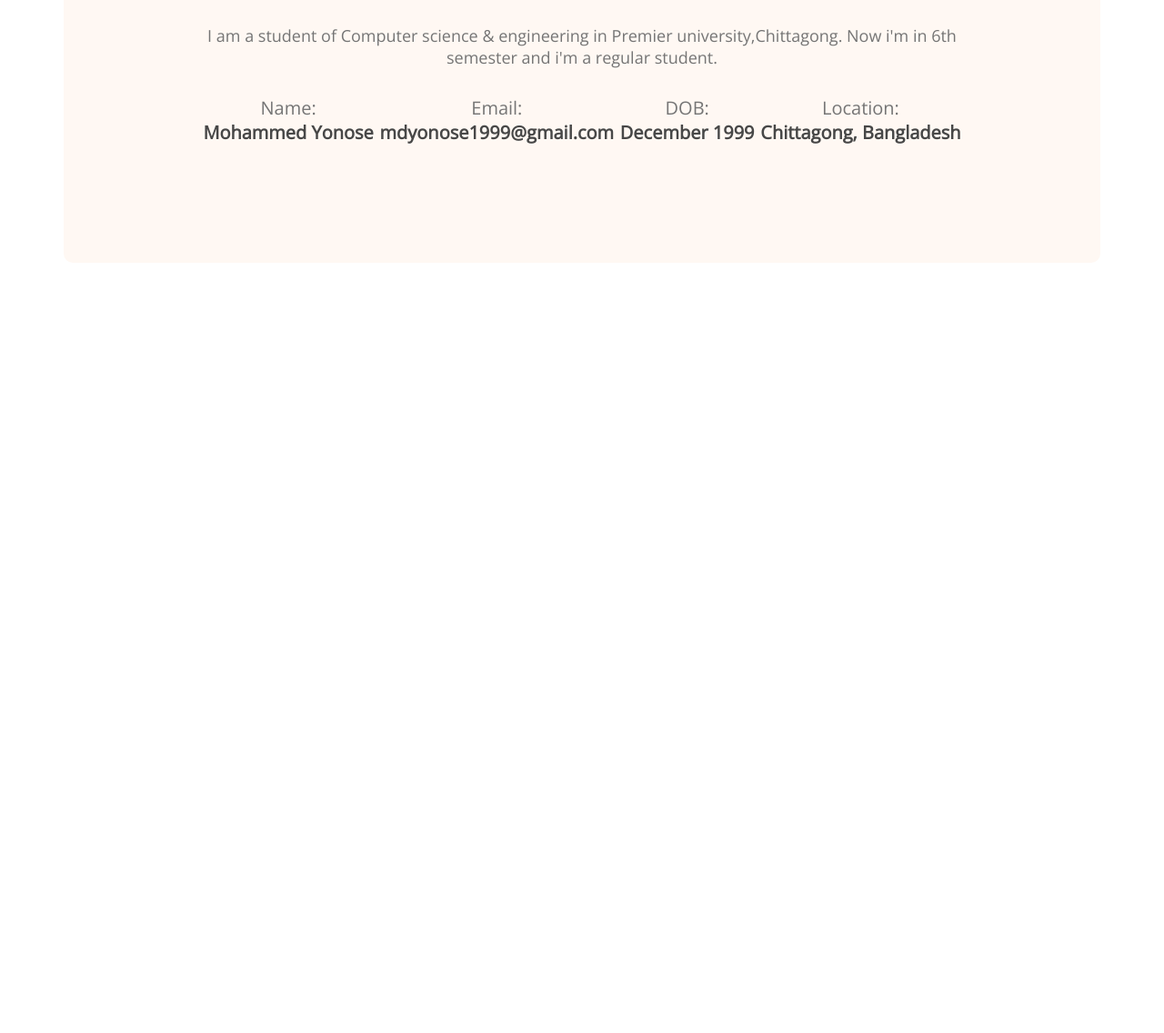
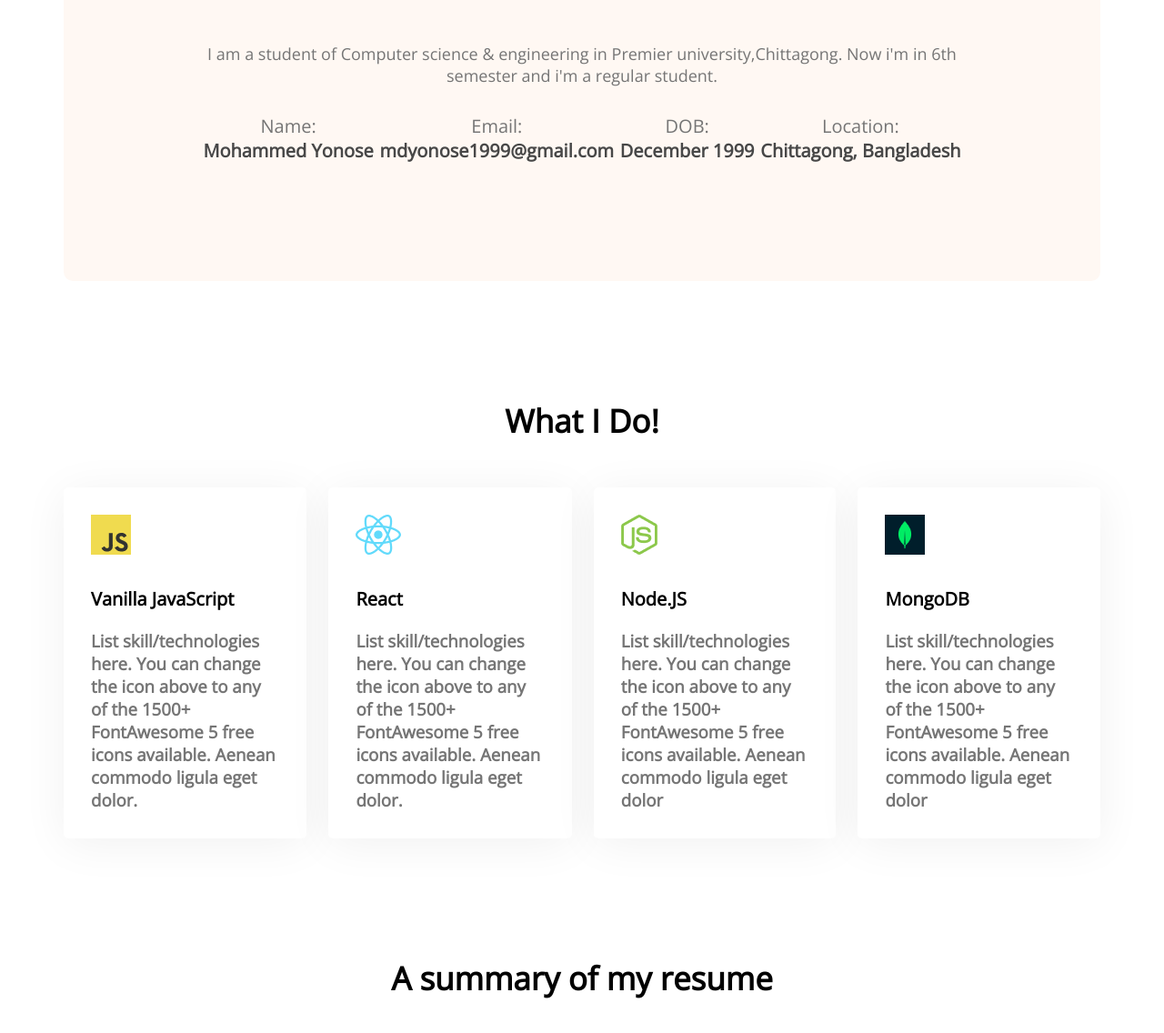
Before and after one commit to mohammed-yonose/my-portfolio, a plain HTML site: page index.html in a window 1280 px wide. Shown: the part 1150-2286 px from the top of the page at 91% size. Before the commit the page ends 1439 px from the top, so only its background shows below. Drawn offline with nearby package versions, Linux system fonts and the light colour scheme.

Commit message:
added skill

```diff
--- a/index.html
+++ b/index.html
@@ -50,12 +50,65 @@
                     <p class="info-title">Location:</p>
                     <p class="info-description">Chittagong, Bangladesh</p>
                 </div>
-
-
             </div>
             </div>
         </section>
+        <!-- what i do section -->
+        <section class="what-i-do">
+            <h3 class="section-title">What I Do!</h3>
+            <h3 class="skills-container">
+                <div class="skill">
+                    <img src="images/icons/js.png" alt="">
+                    <p class="skill-title">Vanilla JavaScript</p>
+                    <p class="skill-description">List skill/technologies
+                        here. You can change the
+                        icon above to any of the
+                        1500+ FontAwesome 5
+                        free icons available.
+                        Aenean commodo ligula
+                        eget dolor.</p>
+                </div>
+                <div class="skill">
+                    <img src="images/icons/react.png" alt="">
+                    <p class="skill-title">React</p>
+                    <p class="skill-description">List skill/technologies
+                        here. You can change the
+                        icon above to any of the
+                        1500+ FontAwesome 5
+                        free icons available.
+                        Aenean commodo ligula
+                        eget dolor.</p>
+                </div>
+                <div class="skill">
+                    <img src="images/icons/nodejs.png" alt="">
+                    <p class="skill-title">Node.JS</p>
+                    <p class="skill-description">List skill/technologies
+                        here. You can change the
+                        icon above to any of the
+                        1500+ FontAwesome 5
+                        free icons available.
+                        Aenean commodo ligula
+                        eget dolor</p>
+                </div>
+                <div class="skill">
+                    <img src="images/icons/mongo.png" alt="">
+                    <p class="skill-title">MongoDB</p>
+                    <p class="skill-description">List skill/technologies
+                        here. You can change the
+                        icon above to any of the
+                        1500+ FontAwesome 5
+                        free icons available.
+                        Aenean commodo ligula
+                        eget dolor</p>
+                </div>
+            </h3>
 
+
+        </section>
+        <!-- Resume section -->
+        <section class="resume">
+            <h3 class="section-title">A summary of my resume</h3>
+        </section>
     </main>
     <footer>
 
--- a/styles/portfolio.css
+++ b/styles/portfolio.css
@@ -75,14 +75,18 @@ main{
     padding: 130px 150px;
 }
 .section-title{
+    text-align: center;
     font-weight: 700;
     font-size: 35px;
-    margin-bottom: 30px;
+    margin-bottom: 50px;
 }
 .section-discription{
     color: #757575;
     font-size: 18px;
     margin-bottom: 30px;
+}
+section{
+    margin-top: 130px;
 }
 /* about info */
 .about-info-container{
@@ -99,3 +103,30 @@ main{
     font-size: 20px;
     color: #474747;
 }
+
+/* what i do style */
+.what-i-do{
+    margin-top: 130px;
+}
+.skills-container{
+    display: flex;
+    gap: 24px;
+}
+.skill{
+    background-color: #FFFFFF;
+    box-shadow: 0px 6px 50px rgba(0, 0, 0, 0.06);
+    border-radius: 5px;
+    padding: 30px;
+}
+
+.skill-title{
+    font-weight: 700;
+    font-size: 20px;
+    margin-top: 30px;
+    margin-bottom: 20px;
+
+}
+.skill-description{
+    color: #757575;
+}
+/* resume style */
```
